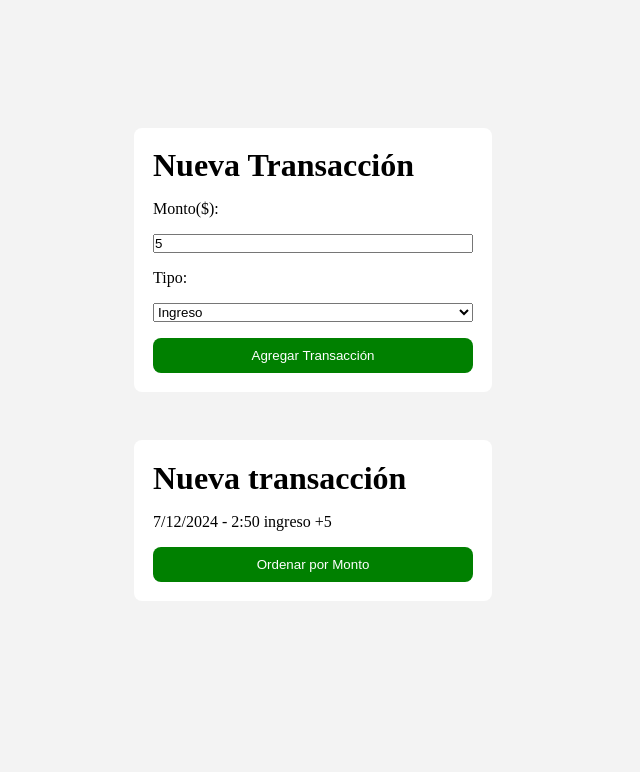
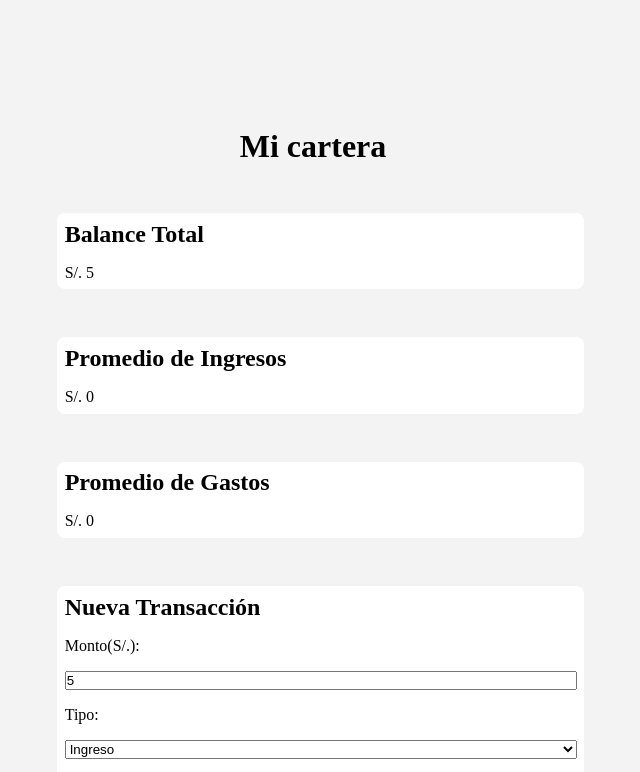
Before and after one commit to danhorz/personal-budget, a plain HTML site: page index.html in a window 1280 px wide. Both pictures are taken after typing "5" into the empty fields and a click on the button "Agregar Transacción". Shown: the top 772 px of the page, without its empty margins (327-967 px from the left). Drawn offline with Linux system fonts and the light colour scheme.

Commit message:
funcionabilidad de balance de gastos y ingresos

```diff
--- /dev/null
+++ b/css/styles.css
@@ -0,0 +1,50 @@
+
+:root{
+    --blanco:white;
+    --fondo:rgb(243, 243, 243);
+    --boton:green;
+    --sombra:rgba(0, 0, 0, 0.1);
+}
+*{
+    margin: 0;
+    padding: 0;
+    box-sizing: content-box;
+}
+body
+{
+    background-color: var(--fondo);
+}
+
+
+form,#contenedor-Promedio-Gastos,#contenedor-historial,#contenedor-Balance,main,#contenedor-Promedio-Ingresos{
+    display: flex;
+    flex-direction: column;
+}
+
+main
+{
+    margin-top: 10%;
+     align-items: center;
+     justify-content: center;
+     gap: 3rem;
+
+}
+form,#contenedor-historial,#contenedor-Balance,#contenedor-Promedio-Ingresos,#contenedor-Promedio-Gastos{
+    background-color: var(--blanco);
+    width: 100%;
+    padding: 1.5%;
+    gap: 1rem;
+    border-radius: 0.5rem;
+
+}
+
+button{
+    background-color: var(--boton);
+    color: var(--blanco);
+    border: none;
+    padding: 10px;
+    border-radius: 0.5rem;
+}
+section{
+    width: 40%;
+}
--- a/index.html
+++ b/index.html
@@ -1,18 +1,40 @@
 <!DOCTYPE html>
 <html lang="en">
+
 <head>
     <meta charset="UTF-8">
     <meta name="viewport" content="width=device-width, initial-scale=1.0">
     <title>Document</title>
-    <link rel="stylesheet" href="./styles.css">
+    <link rel="stylesheet" href="./css/styles.css">
 </head>
+
 <body>
-
+    <header></header>
     <main>
+        <h1>Mi cartera</h1>
+        <section>
+            <div id="contenedor-Balance">
+                <h2>Balance Total</h2>
+                <p id="contenido-balance"></p>
+            </div>
+        </section>
+        <section>
+            <div id="contenedor-Promedio-Gastos">
+                <h2>Promedio de Ingresos</h2>
+                <p id="contenido-Promedio-Ingresos"></p>
+            </div>
+        </section>
+        <section>
+            <div id="contenedor-Promedio-Gastos">
+                <h2>Promedio de Gastos</h2>
+                <p id="contenido-Promedio-Gastos"></p>
+            </div>
+        </section>
+        <section>
             <form id="formulario">
-            <h1>Nueva Transacción</h1>
-            <p>Monto($):</p>
-            <input type="number"  id="input-monto">
+                <h2>Nueva Transacción</h2>
+                <p>Monto(S/.):</p>
+                <input type="number" id="input-monto">
                 <p>Tipo:</p>
                 <select name="" id="tipo">
                     <option value="ingreso">Ingreso</option>
@@ -20,13 +42,21 @@
                 </select>
                 <button type="submit">Agregar Transacción</button>
             </form>
+        </section>
+        <section>
             <div id="contenedor-historial">
-            <h1>Nueva transacción</h1>
+                <h2>Historial</h2>
                 <div id="contenido"></div>
                 <button id="btn-ordenar">Ordenar por Monto</button>
             </div>
+        </section>
+    <footer></footer>
 
     </main>
-<script src="app.js"></script>
+    <script src="./js/utils.js"></script>
+    <script src="./js/validators.js"></script>
+
+    <script src="./js/app.js"></script>
 </body>
+
 </html>
--- a/app.js
+++ b/js/app.js
@@ -9,31 +9,53 @@ const formulario = document.getElementById('formulario');
 const monto = document.getElementById('input-monto');
 const tipo = document.getElementById('tipo');
 const botonOrdenar = document.getElementById('btn-ordenar');
-
+const balance = document.getElementById("contenido-balance");
+const pIngresos=document.getElementById("contenido-Promedio-Ingresos");
+const pGastos=document.getElementById("contenido-Promedio-Gastos");
 const transacciones = [];
 const historial = document.getElementById("contenido");
+//temporal=0
+let temp = 0;
+balance.textContent = formatearMonto(temp, "S/.")
+pIngresos.textContent=formatearMonto(temp, "S/.")
+pGastos.textContent=formatearMonto(temp, "S/.")
+
 formulario.addEventListener('submit', function (event) {
     event.preventDefault();
 
     registrarTransaccion(tipo.value, parseFloat(monto.value));
-    //test
 
 });
 function registrarTransaccion(tipo, monto) {
     const fecha = new Date();
     this.fecha = `${fecha.getDate()}/${fecha.getMonth() + 1}/${fecha.getFullYear()} - ${fecha.getHours()}:${fecha.getMinutes()}`;
     let temp = new Almacenar(this.fecha, tipo, monto);
-    if (monto >= 0) {
+    if (monto > 0) {
         const elemento = document.createElement("p");
         if (tipo === "ingreso") {
 
             elemento.textContent = this.fecha + " " + temp.tipo + " +" + temp.monto;
             transacciones.push(temp)
-        } else {
-            elemento.textContent = this.fecha + " " + temp.tipo + " -" + temp.monto;
-            transacciones.push(temp)
+        } //gasto
+        else {
+            if (temp >= 0) {
+                elemento.textContent = this.fecha + " " + temp.tipo + " -" + temp.monto;
+                transacciones.push(temp)
+            } else {
+                alert("ingrese un ingreso");
+            }
+
+
         }
         historial.appendChild(elemento);
+
+        //
+        balance.textContent = formatearMonto(calcularBalance(transacciones), "S/.")
+
+
+    }
+    else {
+        validarValor(monto);
 
     }
 }
--- /dev/null
+++ b/js/utils.js
@@ -0,0 +1,13 @@
+const calcularBalance = (transacciones) => {
+    return transacciones.reduce((total, trans) => {
+        // Verificar si la transacción es "gasto" o "ingreso"
+        if (trans.tipo === 'gasto') {
+            return total - trans.monto; // Restar si es gasto
+        } else {
+            return total + trans.monto; // Sumar si es ingreso
+        }
+    }, 0); // Iniciar el total en 0
+}
+function formatearMonto(monto, moneda){
+return moneda+" "+monto;
+}
--- /dev/null
+++ b/js/validators.js
@@ -0,0 +1,9 @@
+function validarValor( monto){
+if(monto<=0||isNaN(monto))
+return alert("Numero incorrecto o cifra baja");
+}
+
+function validarTipo(tipo,monto){
+    if(tipo==="gasto"&& monto<0) return alert("Numero incorrecto");
+
+}
--- a/styles.css
+++ /dev/null
@@ -1,38 +0,0 @@
-*{
-    margin: 0;
-    padding: 0;
-    box-sizing: content-box;
-}
-body
-{
-    background-color: rgb(243, 243, 243);
-}
-
-main
-{
-    margin-top: 10%;
-    display: flex;
-    flex-direction: column;
-     align-items: center;
-     justify-content: center;
-     gap: 3rem;
-
-}
-form,#contenedor-historial{
-    background-color: white;
-    width: 25%;
-    display: flex;
-    flex-direction: column;
-    padding: 1.5%;
-    gap: 1rem;
-    border-radius: 0.5rem;
-
-}
-
-button{
-    background-color: green;
-    color: white;
-    border: none;
-    padding: 10px;
-    border-radius: 0.5rem;
-}
```
Lines whose indentation alone changed are shown as unchanged.
